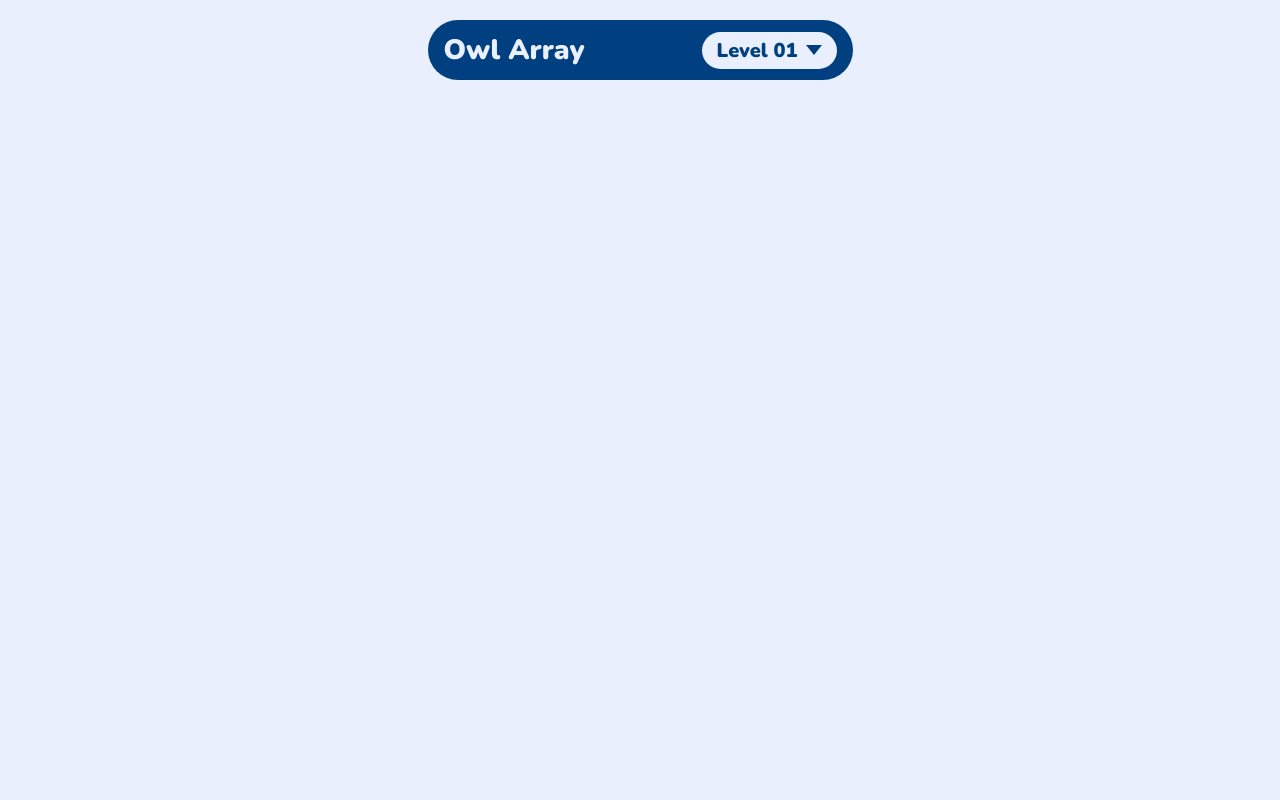
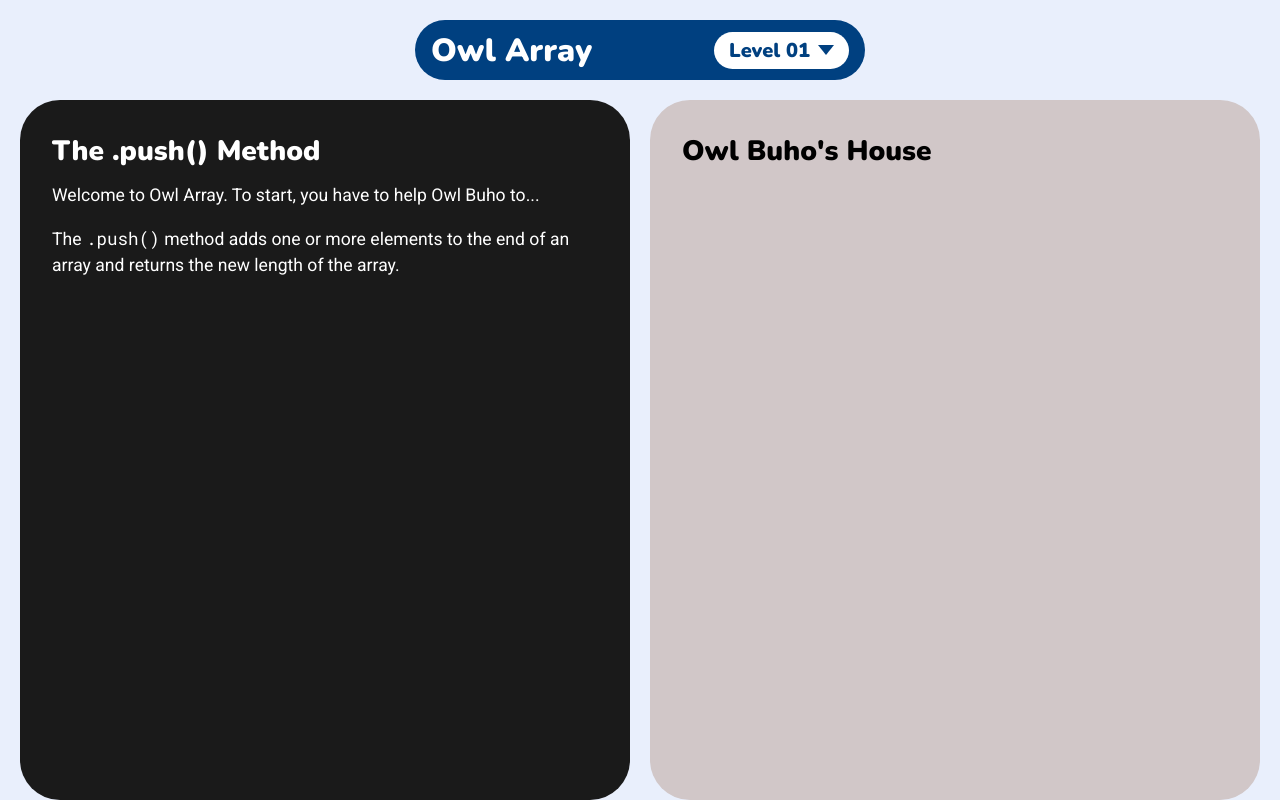
Before and after one commit to juanej88/owl-array, a React (Create React App) app: page / in a window 1280 px wide. Built offline with nearby package versions, Linux system fonts and the light colour scheme; the HTML template or start-up script is replaced by a standard one.

Commit message:
Add Main component

```diff
--- a/src/App.css
+++ b/src/App.css
@@ -1,7 +1,7 @@
 .App {
   min-height: 100vh;
-    width: 100vw;
-    display: flex;
-    justify-content: center;
-    background-color: hsl(220deg 75% 95%);
+  width: 100vw;
+  display: flex;
+  justify-content: center;
+  background-color: var(--lightblue);
 }
--- a/src/App.js
+++ b/src/App.js
@@ -1,10 +1,12 @@
 import './App.css';
 import Header from './components/Header';
+import Main from './components/Main';
 
 function App() {
   return (
     <div className='App'>
       <Header level='Level 01' />
+      <Main />
     </div>
   );
 }
--- a/src/components/Header.jsx
+++ b/src/components/Header.jsx
@@ -4,13 +4,13 @@ import '../stylesheets/Header.css';
 const Header = (props) => {
   return (
     <header className='header'>
-        <h2>Owl Array</h2>
+        <p>Owl Array</p>
         <section className='menu'>
           <p>{props.level}</p>
           <div className='menu--triangle'></div>
         </section>
     </header>
-  )
-}
+  );
+};
 
 export default Header;
--- /dev/null
+++ b/src/components/Main.jsx
@@ -0,0 +1,19 @@
+import React from 'react';
+import '../stylesheets/Main.css';
+
+const Main = (props) => {
+  return (
+    <main className='main'>
+      <section className='container container-left'>
+        <h1>The .push() Method</h1>
+        <p>Welcome to Owl Array. To start, you have to help Owl Buho to...</p>
+        <p>The <span className='code'>.push()</span> method adds one or more elements to the end of an array and returns the new length of the array.</p>
+      </section>
+      <section className='container container-right'>
+      <h1>Owl Buho's House</h1>
+      </section>
+    </main>
+  );
+};
+
+export default Main;
--- a/src/index.css
+++ b/src/index.css
@@ -16,4 +16,6 @@ body {
 :root {
   --darkblue: hsl(210, 100%, 25%);
   --lightblue: hsl(220, 75%, 95%);
+  --editor-background: hsl(220, 0%, 10%);
+  --display-background: hsl(355, 10%, 80%);
 }
--- a/src/stylesheets/Header.css
+++ b/src/stylesheets/Header.css
@@ -1,8 +1,8 @@
 .header {
   height: 60px;
   width: 90%;
-  min-width: 325px;
-  max-width: 425px;
+  min-width: 350px;
+  max-width: 450px;
   padding: 0 1rem;
   position: fixed;
   top: 1.25rem;
@@ -12,19 +12,19 @@
   z-index: 10;
   background-color: var(--darkblue);
   border-radius: 80px;
-  color: var(--lightblue);
+  color: white;
   font-family: 'Nunito', sans-serif;
+  user-select: none;
 }
 
-.header > h2 {
-  font-size:
-  1.75rem;
+.header > p {
+  font-size: 2rem;
 }
 
 .menu {
   font-size: 1.25rem;
   padding: 0.25em 0.75em;
-  background-color: var(--lightblue);
+  background-color: white;
   color: var(--darkblue);
   border-radius: 1em;
   display: flex;
@@ -34,7 +34,11 @@
 }
 
 .menu:hover {
-  background-color: hsl(220, 75%, 98%);
+  background-color: var(--lightblue);
+}
+
+.menu:active {
+  background-color: white;
 }
 
 .menu > p {
--- /dev/null
+++ b/src/stylesheets/Main.css
@@ -0,0 +1,47 @@
+.main {
+  width: 100vw;
+  max-width: 1600px;
+  margin: calc(1.25rem + 60px + 1.25rem) 1.25rem 0 1.25rem;
+  display: grid;
+  grid-template-columns: repeat(2, 1fr);
+  gap: 1.25rem;
+}
+
+@media only screen and (max-width: 500px) {
+  .main {
+    grid-template-columns: 1fr;
+  }
+}
+
+.container {
+  height: 700px;
+  min-width: 225px;
+  border-radius: 2.5rem;
+  padding: 2rem;
+}
+
+.container-left {
+  background-color: var(--editor-background);
+  color: white;
+}
+
+.container-right {
+  background-color: var(--display-background);
+}
+
+.container > h1 {
+  font-family: 'Nunito', sans-serif;
+  font-size: 1.75rem;
+  padding-bottom: 0.75rem;
+}
+
+.container > p {
+  font-size: 1.1rem;
+  line-height: 1.5;
+  padding-bottom: 1em;
+}
+
+.code {
+  font-size: 1.1rem;
+  font-family: 'Roboto Mono', monospace;
+}
```
